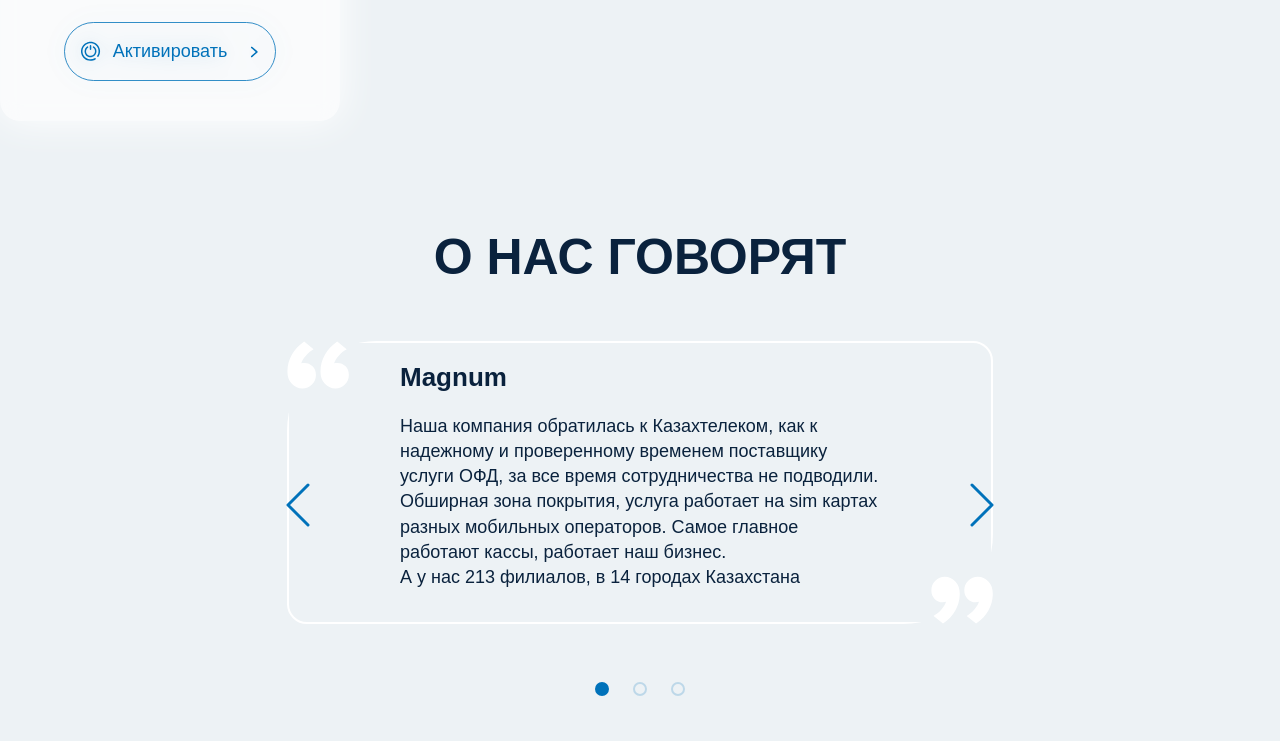
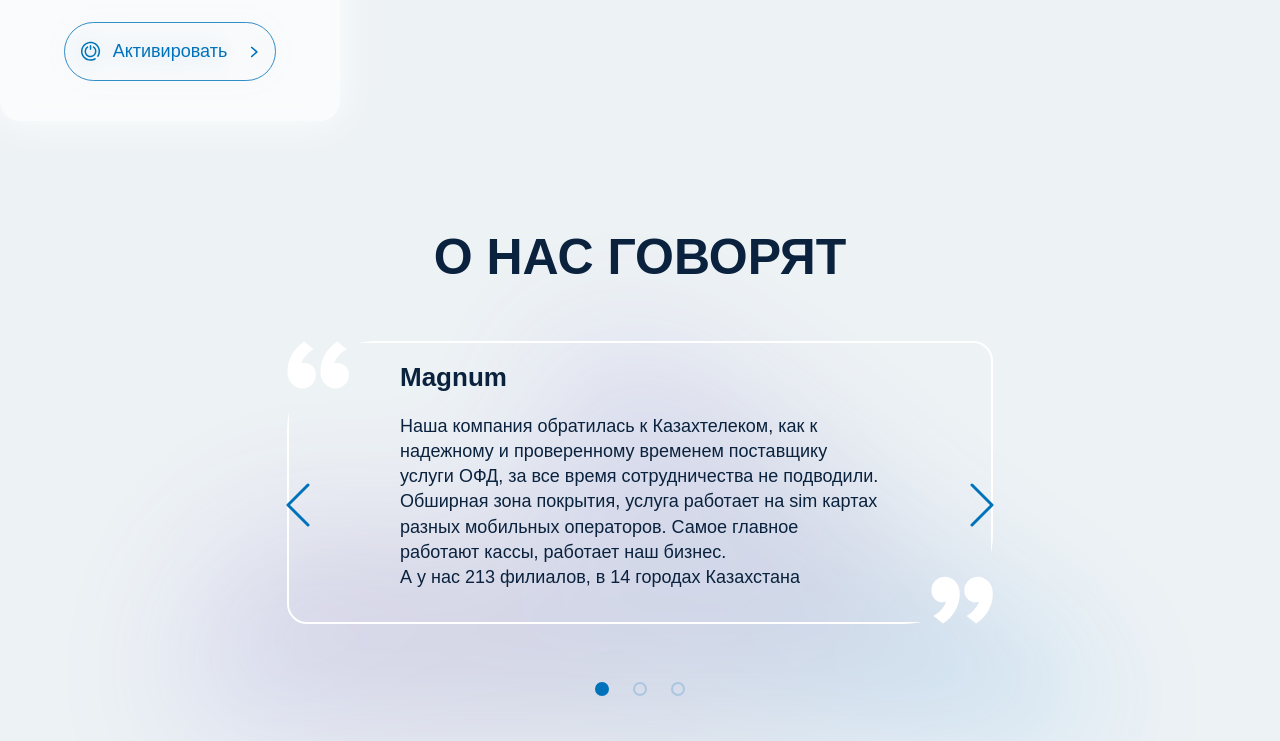
Before and after one commit to isemilia/kaztelecom, a website: page app/index.html in a window 1280 px wide. Shown: the part 4201-4942 px from the top of the page. Drawn offline with nearby package versions, Linux system fonts and the light colour scheme; a web font is replaced by a local one.

Commit message:
Add blurry element

```diff
--- a/app/assets/css/sass/components/_reviews.scss
+++ b/app/assets/css/sass/components/_reviews.scss
@@ -1,5 +1,21 @@
 .reviews {
     padding: 50px 0 45px;
+    position: relative;
+    &::after {
+        content: '';
+        position: absolute;
+        bottom: 0;
+        left: 50%;
+        transform: translateX(-50%);
+        display: block;
+        background: url('../img/decorations/reviews-blur-bottom.png') center center / contain no-repeat;
+        width: 100%;
+        max-width: 942px;
+        height: 412px;
+        filter: blur(70px);
+        opacity: .3;
+        z-index: -1;
+    }
     &-item {
         border: 2px solid var(--clr-600);
         border-radius: 0 20px 0 20px;
```
Also changed, not shown: app/assets/css/home.min.css, app/assets/img/decorations/reviews-blur-bottom.png (added).
